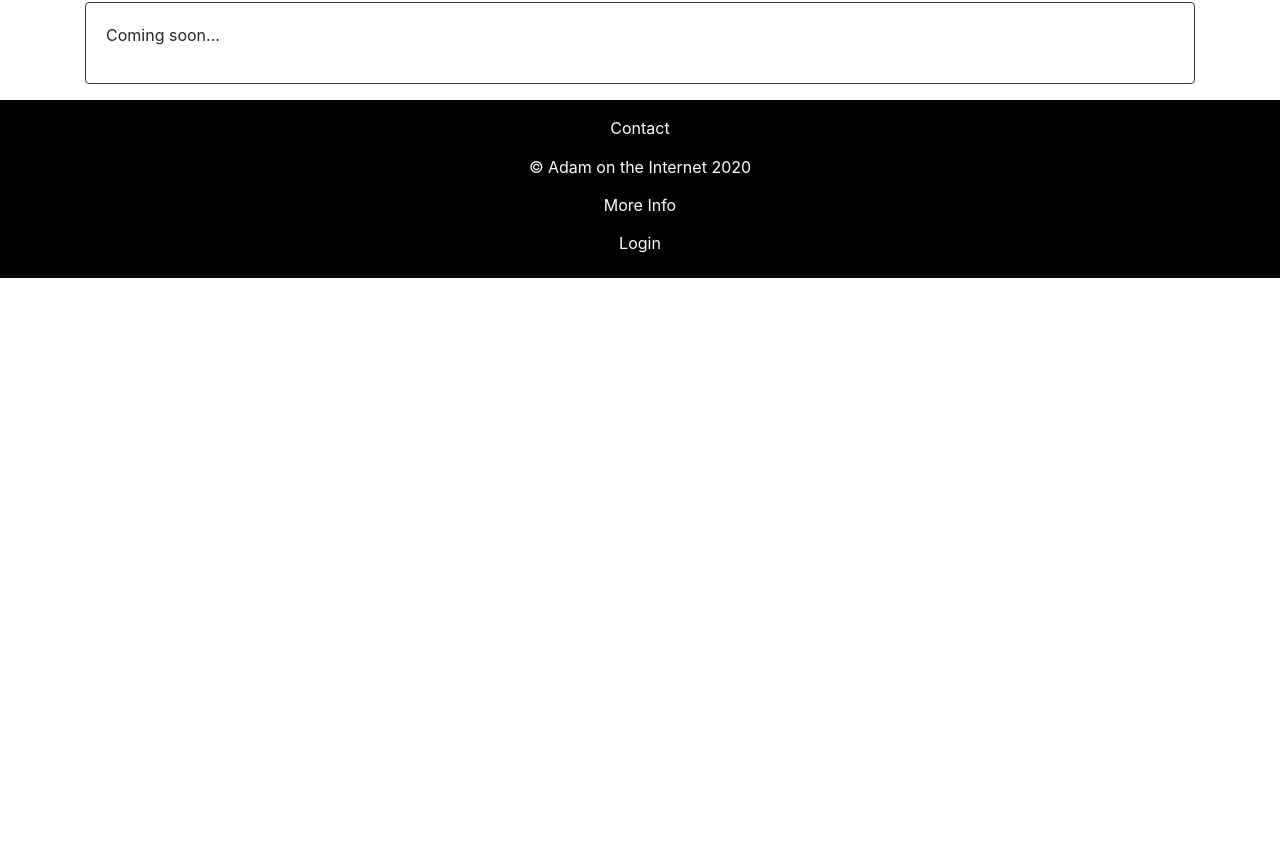
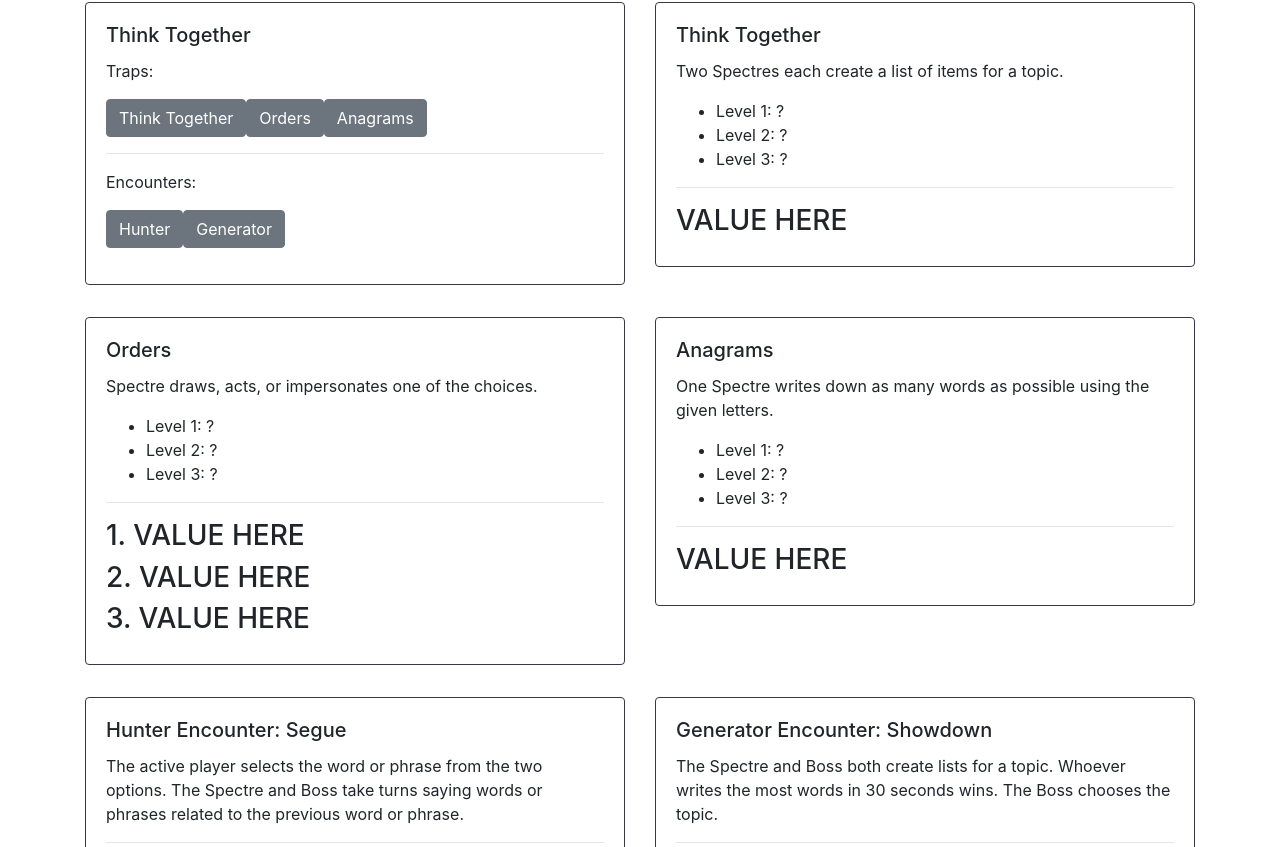
Before and after one commit to adam-on-the-internet/spectre-squad, an Angular app: page /decks in a window 1280 px wide. Shown: the part 193-1040 px from the top of the page. Before the commit the page ends 800 px from the top, so only its background shows below. Built offline with nearby package versions, Linux system fonts and the light colour scheme; no server answers.

Commit message:
started deck framework

```diff
--- a/src/app/components/decks/decks.component.html
+++ b/src/app/components/decks/decks.component.html
@@ -1,9 +1,109 @@
 <app-header [title]="'Virtual Card Decks'"></app-header>
 <app-body>
   <div class="row">
-    <div class="col-md-12 my-3">
-      <app-card [autoHeight]="false">
-        <p>Coming soon...</p>
+    <div class="col-md-6 my-3">
+      <app-card [autoHeight]="false" [title]="'Think Together'">
+        <p>
+          Traps:
+        </p>
+        <p>
+          <button class="btn btn-secondary">Think Together</button>
+          <button class="btn btn-secondary">Orders</button>
+          <button class="btn btn-secondary">Anagrams</button>
+        </p>
+        <hr />
+        <p>
+          Encounters:
+        </p>
+        <p>
+          <button class="btn btn-secondary">Hunter</button>
+          <button class="btn btn-secondary">Generator</button>
+        </p>
+      </app-card>
+    </div>
+    <div class="col-md-6 my-3">
+      <app-card [autoHeight]="false" [title]="'Think Together'">
+        <p>
+          Two Spectres each create a list of items for a topic.
+        </p>
+        <ul>
+          <li>
+            Level 1: ?
+          </li>
+          <li>
+            Level 2: ?
+          </li>
+          <li>
+            Level 3: ?
+          </li>
+        </ul>
+        <hr />
+        <h3>VALUE HERE</h3>
+      </app-card>
+    </div>
+    <div class="col-md-6 my-3">
+      <app-card [autoHeight]="false" [title]="'Orders'">
+        <p>
+          Spectre draws, acts, or impersonates one of the choices.
+        </p>
+        <ul>
+          <li>
+            Level 1: ?
+          </li>
+          <li>
+            Level 2: ?
+          </li>
+          <li>
+            Level 3: ?
+          </li>
+        </ul>
+        <hr />
+        <h3>1. VALUE HERE</h3>
+        <h3>2. VALUE HERE</h3>
+        <h3>3. VALUE HERE</h3>
+      </app-card>
+    </div>
+    <div class="col-md-6 my-3">
+      <app-card [autoHeight]="false" [title]="'Anagrams'">
+        <p>
+          One Spectre writes down as many words as possible using the given
+          letters.
+        </p>
+        <ul>
+          <li>
+            Level 1: ?
+          </li>
+          <li>
+            Level 2: ?
+          </li>
+          <li>
+            Level 3: ?
+          </li>
+        </ul>
+        <hr />
+        <h3>VALUE HERE</h3>
+      </app-card>
+    </div>
+    <div class="col-md-6 my-3">
+      <app-card [autoHeight]="false" [title]="'Hunter Encounter: Segue'">
+        <p>
+          The active player selects the word or phrase from the two options. The
+          Spectre and Boss take turns saying words or phrases related to the
+          previous word or phrase.
+        </p>
+        <hr />
+        <h3>1. VALUE HERE</h3>
+        <h3>2. VALUE HERE</h3>
+      </app-card>
+    </div>
+    <div class="col-md-6 my-3">
+      <app-card [autoHeight]="false" [title]="'Generator Encounter: Showdown'">
+        <p>
+          The Spectre and Boss both create lists for a topic. Whoever writes the most words in 30 seconds wins. The Boss chooses the topic.
+        </p>
+        <hr />
+        <h3>1. VALUE HERE</h3>
+        <h3>2. VALUE HERE</h3>
       </app-card>
     </div>
   </div>
```
